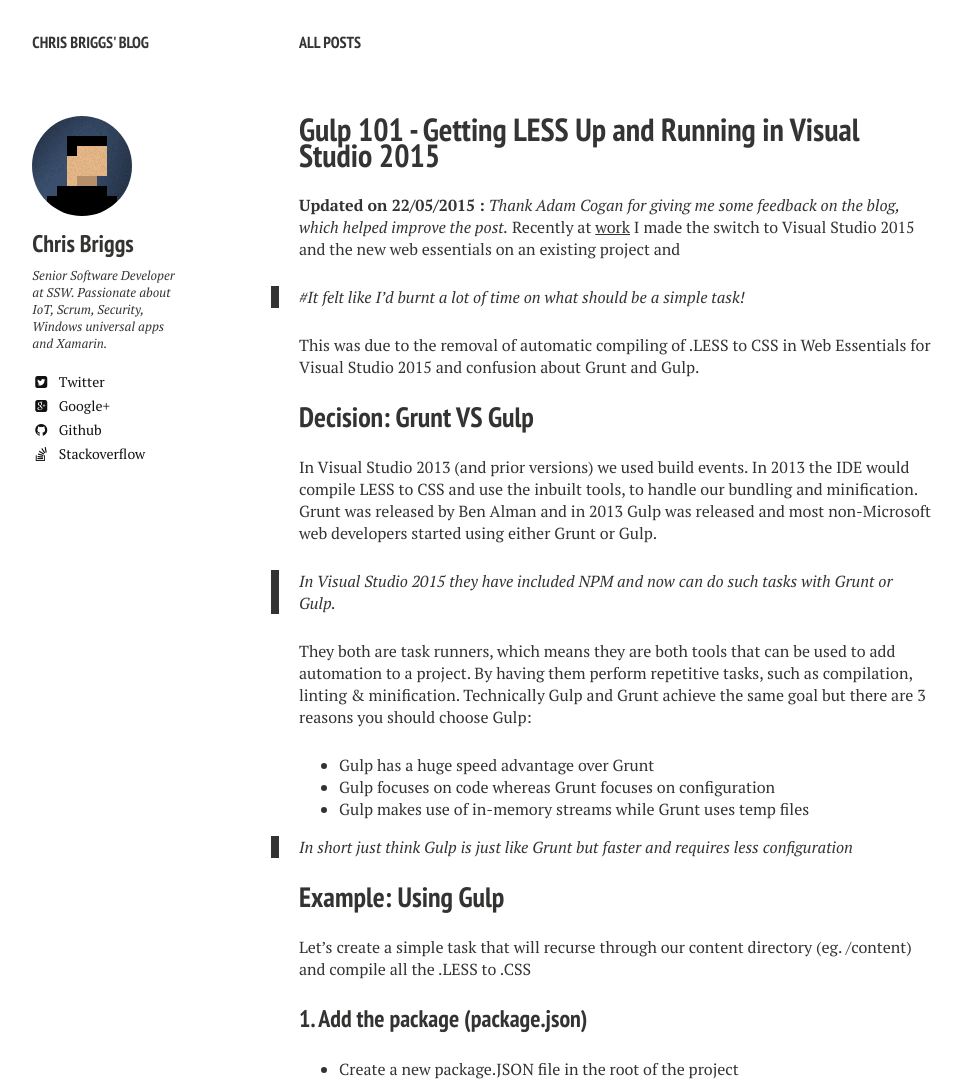
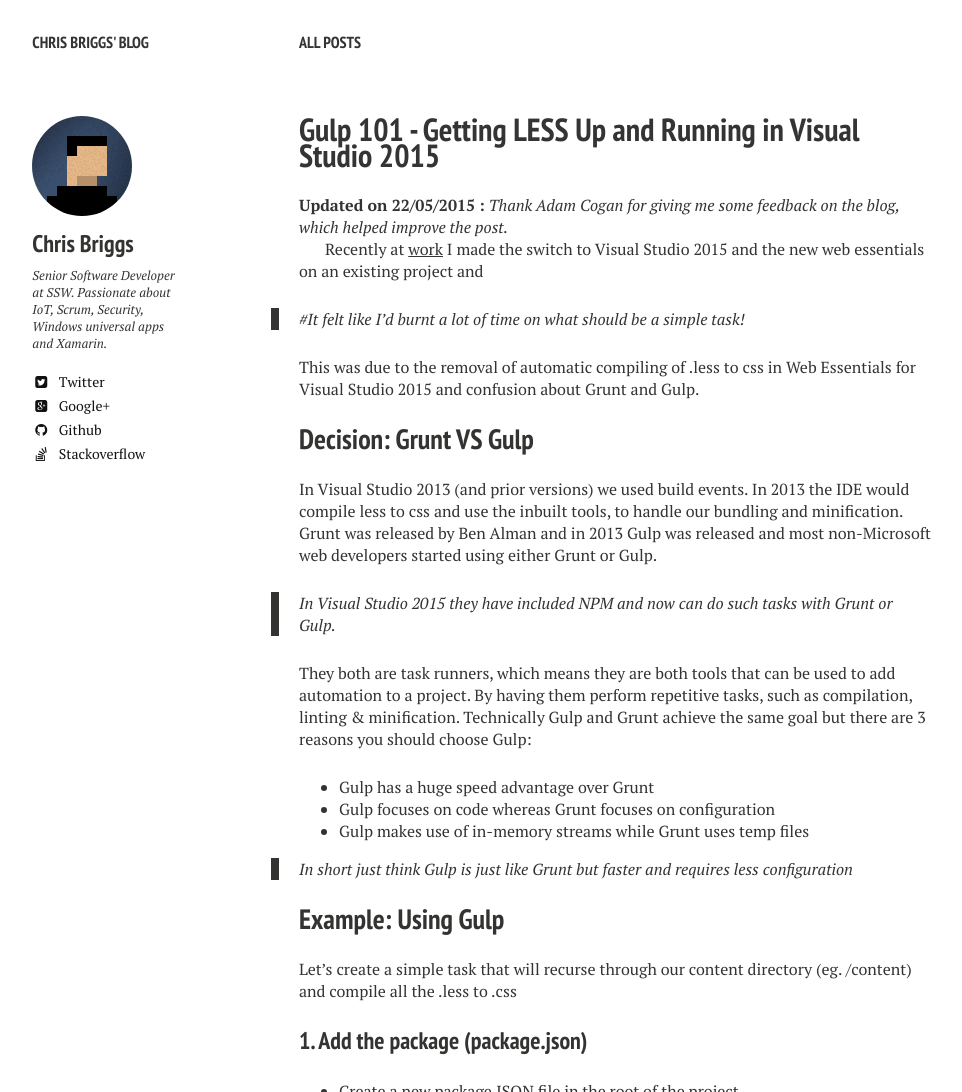
Before and after one commit to Briggsc28/briggsc28.github.io, a Jekyll site: the page built from _posts/2015-05-18-Gulp-101-CSS-all-the-LESS.md, in a window 1280 px wide and 1400 px high, cut to the strip 0-1092 px from the top of the window. Shown: the whole strip, without its empty margins (21-983 px from the left). Built offline with Jekyll 4.4.1, drawn with Linux system fonts in a browser that asks for light colours; nearby versions of some CDN libraries; some of the changed text lies outside the part shown.

Commit message:
Fixed url and formatting
Fixed url and formatting

```diff
--- a/_posts/2015-05-18-Gulp-101-CSS-all-the-LESS.md
+++ b/_posts/2015-05-18-Gulp-101-CSS-all-the-LESS.md
@@ -1,7 +1,7 @@
 ---
 layout: post
 title: Gulp 101 - Getting LESS Up and Running in Visual Studio 2015
-excerpt: "How to use Gulp to compile all LESS files to CSS automatically."
+excerpt: "How to use Gulp to compile all .less files to .css automatically."
 modified: 2015-05-22
 tags: [Visual Studio 2015, LESS, CSS, Gulp, Grunt ]
 comments: true
@@ -11,15 +11,16 @@
   creditlink: http://wegraphics.net/downloads/free-ultimate-blurred-background-pack/
 ---
 **Updated on 22/05/2015 :** *Thank [Adam Cogan](adamcogan.com) for giving me some feedback on the blog, which helped improve the post.*
+
 Recently at [work](http://www.ssw.com.au/ssw/default.aspx) I made the switch to Visual Studio 2015 and the new web essentials on an existing project and
 
 >#It felt like I'd burnt a lot of time on what should be a simple task!
 
-This was due to the removal of automatic compiling of .LESS to CSS in Web Essentials for Visual Studio 2015 and confusion about Grunt and Gulp.
+This was due to the removal of automatic compiling of .less to css in Web Essentials for Visual Studio 2015 and confusion about Grunt and Gulp.
 
 ## Decision: Grunt VS Gulp
 
-In Visual Studio 2013 (and prior versions) we used build events. In 2013 the IDE would compile LESS to CSS and use the inbuilt tools, to handle our bundling and minification. Grunt was released by Ben Alman and in 2013 Gulp was released and most non-Microsoft web developers started using either Grunt or Gulp.
+In Visual Studio 2013 (and prior versions) we used build events. In 2013 the IDE would compile less to css and use the inbuilt tools, to handle our bundling and minification. Grunt was released by Ben Alman and in 2013 Gulp was released and most non-Microsoft web developers started using either Grunt or Gulp.
 
 >In Visual Studio 2015 they have included NPM and now can do such tasks with Grunt or Gulp.
 
@@ -33,7 +34,7 @@
 
 ## Example: Using Gulp
 
-Let's create a simple task that will recurse through our content directory (eg. /content) and compile all the .LESS to .CSS
+Let's create a simple task that will recurse through our content directory (eg. /content) and compile all the .less to .css
 
 ### 1. Add the package (package.json)
 
@@ -56,8 +57,8 @@
 A quick rundown of how this task works:
 
 1. It will recursively check every file and folder in the /content/ directory of your project.
-1. Upon encountering a LESS file it will be compiled into CSS.
-1. Creating the new CSS file in the same directory as the original LESS file.
+1. Upon encountering a less file it will be compiled into css.
+1. Creating the new css file in the same directory as the original less file.
 1. When an errors occurs, it is printed out to the screen
 
 >Please note we are using the package plumber to prove error handling otherwise the process would stop at the first error.
@@ -81,6 +82,4 @@
 
 That was not so easy, but the pain will be worth it long term because now you can take full advantage of being able to automate trivial tasks with Gulp. For more information, you should check out this great post on [bundling and minification by Jeffrey Fritz](http://www.jeffreyfritz.com/2015/05/where-did-my-asp-net-bundles-go-in-asp-net-5/).
 
-<br>
-
 Feel free to tweet me comments, feedback or questions to [@ChrisBriggsy](https://twitter.com/ChrisBriggsy).
```
Also changed, not shown: other parts of _posts/2015-05-18-Gulp-101-CSS-all-the-LESS.md (+1 -1 lines), _posts/2015-05-25-Using-SQLITE-in-Windows-10-IoT-Core-Insider-Preview.md (renamed from _posts/2015-05-25-Using-SQLITE-in-Windows-10-IoT-Core-Insider-Preview.md.md).
